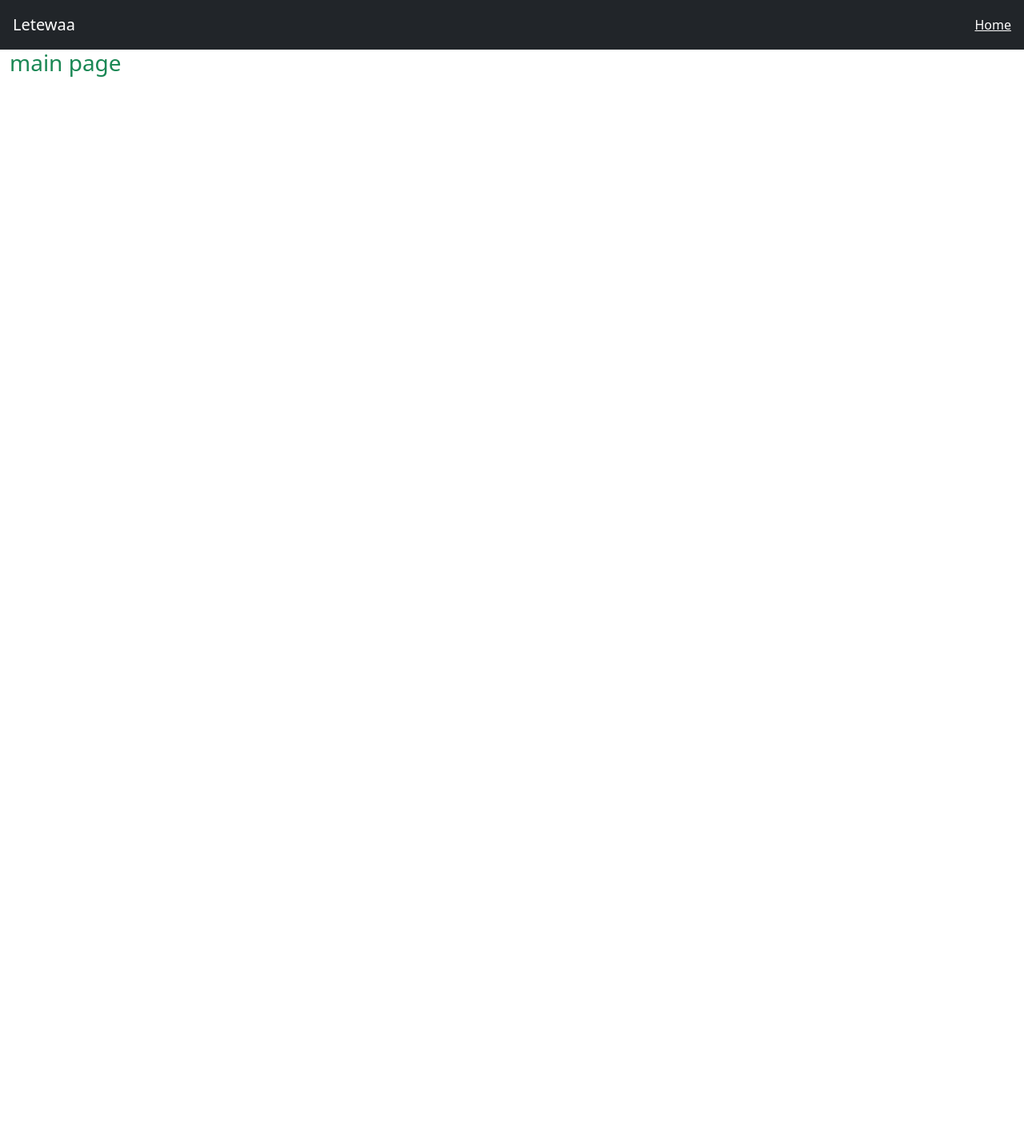
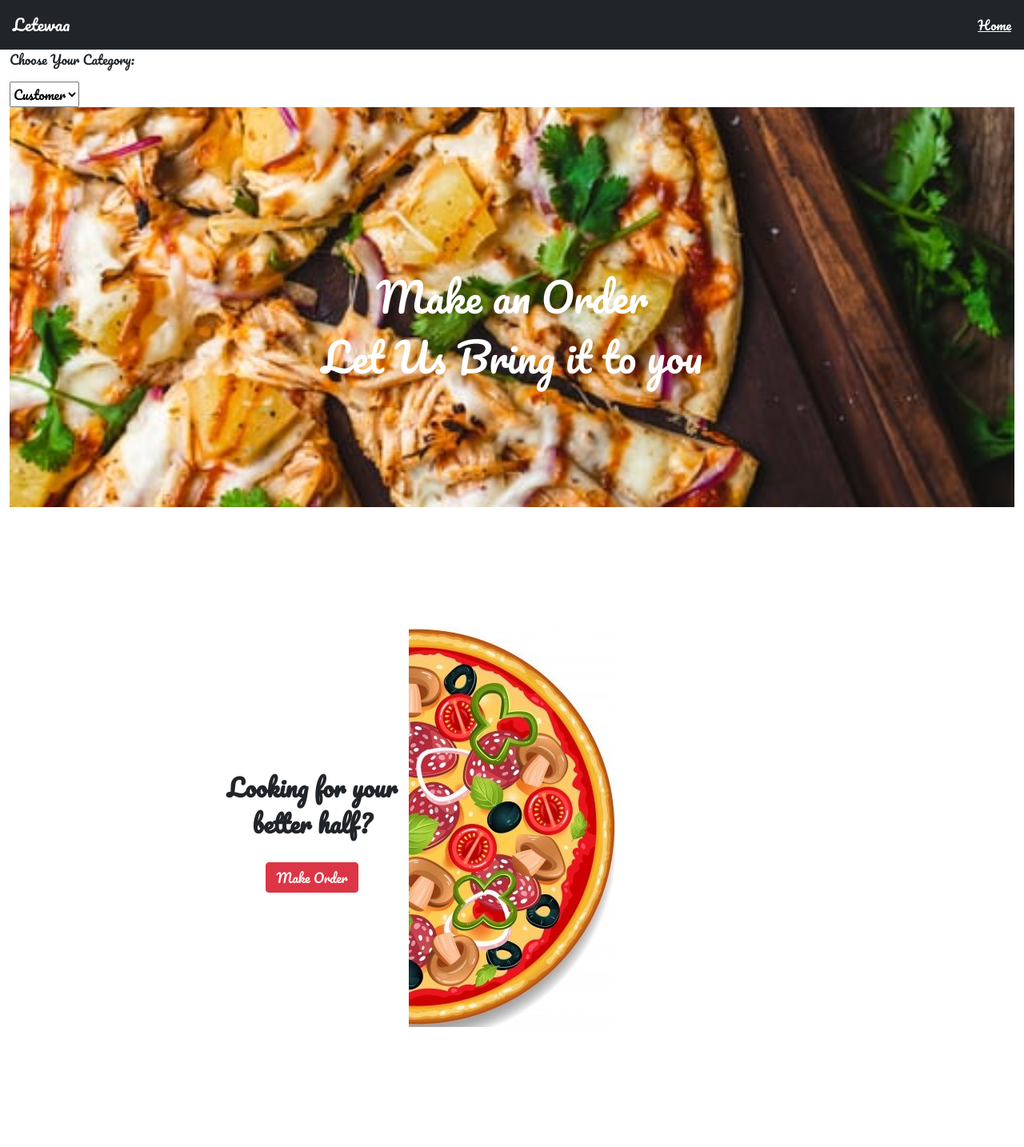
Before and after one commit to MugeraH/Letewaa, a Flask app: page / in a window 1280 px wide. Shown: the whole page at 80% size. Before the commit the page ends 96 px from the top, so only its background shows below. Run offline with Flask 2, Linux system fonts and the light colour scheme; some libraries are stand-ins or nearby versions.

Commit message:
Initial UI

```diff
--- a/app/static/css/index.css
+++ b/app/static/css/index.css
@@ -0,0 +1,76 @@
+@import url('https://fonts.googleapis.com/css2?family=Pacifico&display=swap');
+*{
+    box-sizing: border-box;
+    font-family: 'Pacifico', cursive;
+
+}
+
+#supplier-landing-page{
+    box-sizing: border-box;
+    display: flex;
+    flex-direction: column;
+    align-items: center;
+    justify-content: center;
+    text-align: center;
+    height: 100vh;
+}
+
+#landing-page-img{
+    float: right;
+}
+
+#landing-page-text{
+    position: absolute;
+    float: left;
+    margin-top: 10px;
+    font-weight: bold;
+    font-size: 30px;
+    width: 250px;
+    text-align: center;
+    margin-right: 500px;
+}
+
+#image-landing{
+    background-image: url("/static/photos/Images/ldpage.jpeg");
+    height: 500px;
+    background-position: center;
+    background-size: cover;
+}
+
+#order-text{
+    font-size: 50px;
+    text-align: center;
+    padding-top: 200px;
+    color: white;
+}
+
+.card{
+    height: 200px;
+    width: 200px;
+    display: flex;
+    flex-direction: row;
+    border: black solid 1px;
+}
+
+#s-text{
+   /* bottom: 50%; */
+   padding-top: 150px;
+   padding-left: 20px;
+   color: white;
+}
+
+#c-text{
+    padding-top: 10px;
+    padding-left: 10px;
+    color:white;
+}
+
+#b-color{
+    flex: 50%;
+    background-color: red;
+}
+
+#a-color{
+    flex: 50%;
+    background-color: white;
+}
--- a/app/templates/index.html
+++ b/app/templates/index.html
@@ -2,6 +2,31 @@
 <link rel="stylesheet" href="{{url_for('static',filename='/css/index.css')}}" />
 {% endblock %}{%block content%}
 
-<h3 class="text-success">main page</h3>
+<div class="container-fluid">
+    <form>
+        <p>Choose Your Category:</p>
+        <select>
+            <option>Customer</option>
+            <option>Seller</option>
+        </select>
+    </form>
+
+    <div id="image-landing">
+        <!-- <img src="Images/ldpage.jpeg" id="ldpage"> -->
+        <p id="order-text">Make an Order
+            <br>
+            Let Us Bring it to you
+        </p>
+    </div>
+    <div id="supplier-landing-page">
+        <div id="landing-page-img">
+            <img src="../static/photos/landingpage1.jpg" href="pizza image">
+        </div>
+        <div id="landing-page-text">
+            <p id="text-order">Looking for your better half?</p>
+            <button type="submit" class="btn btn-danger">Make Order</button>
+        </div>
+    </div>
+</div>
 
 {%endblock%}
```
Also changed, not shown: app/static/photos/Images/ldpage.jpeg (added), app/static/photos/landingpage1.jpg (added).
